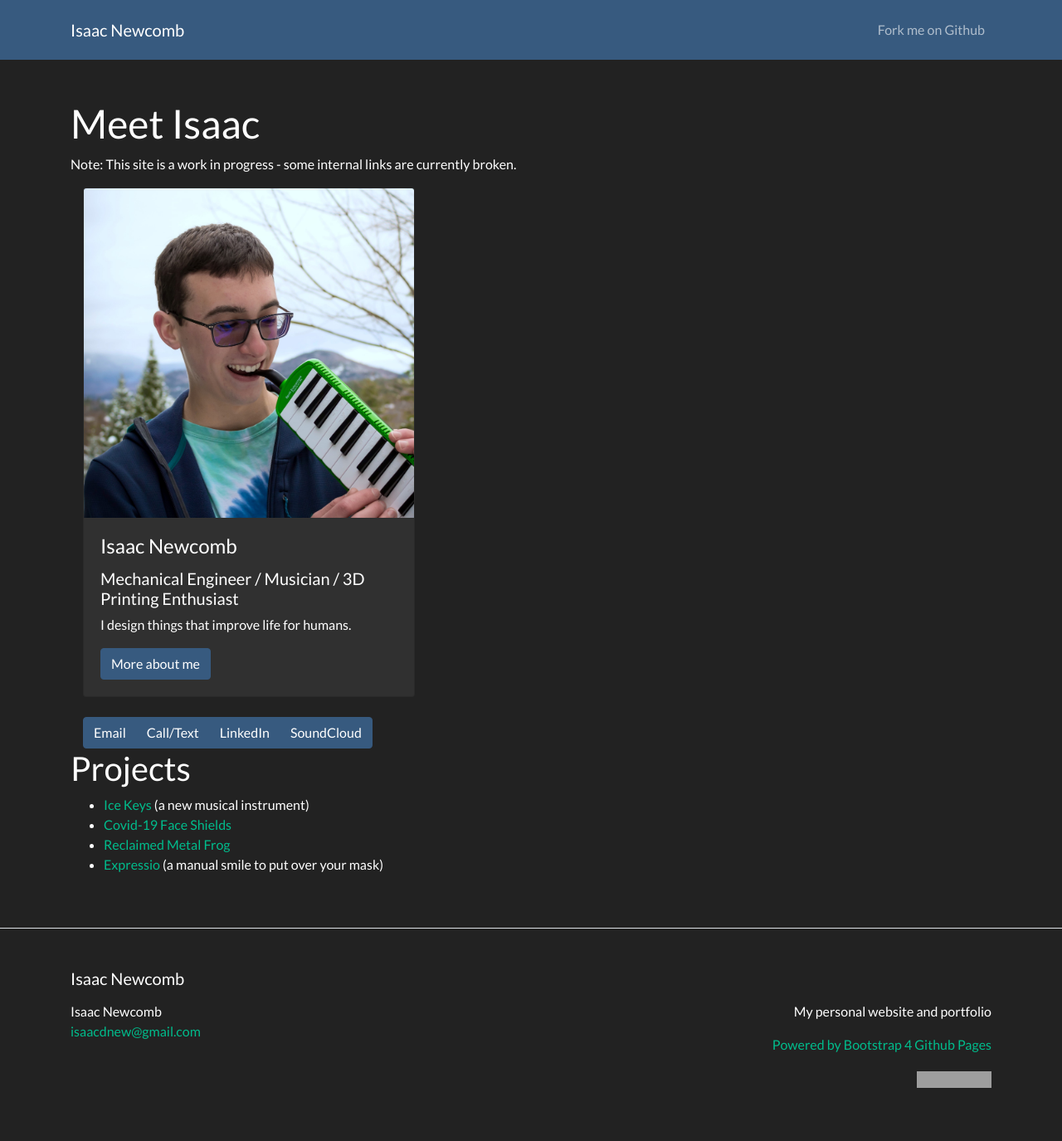
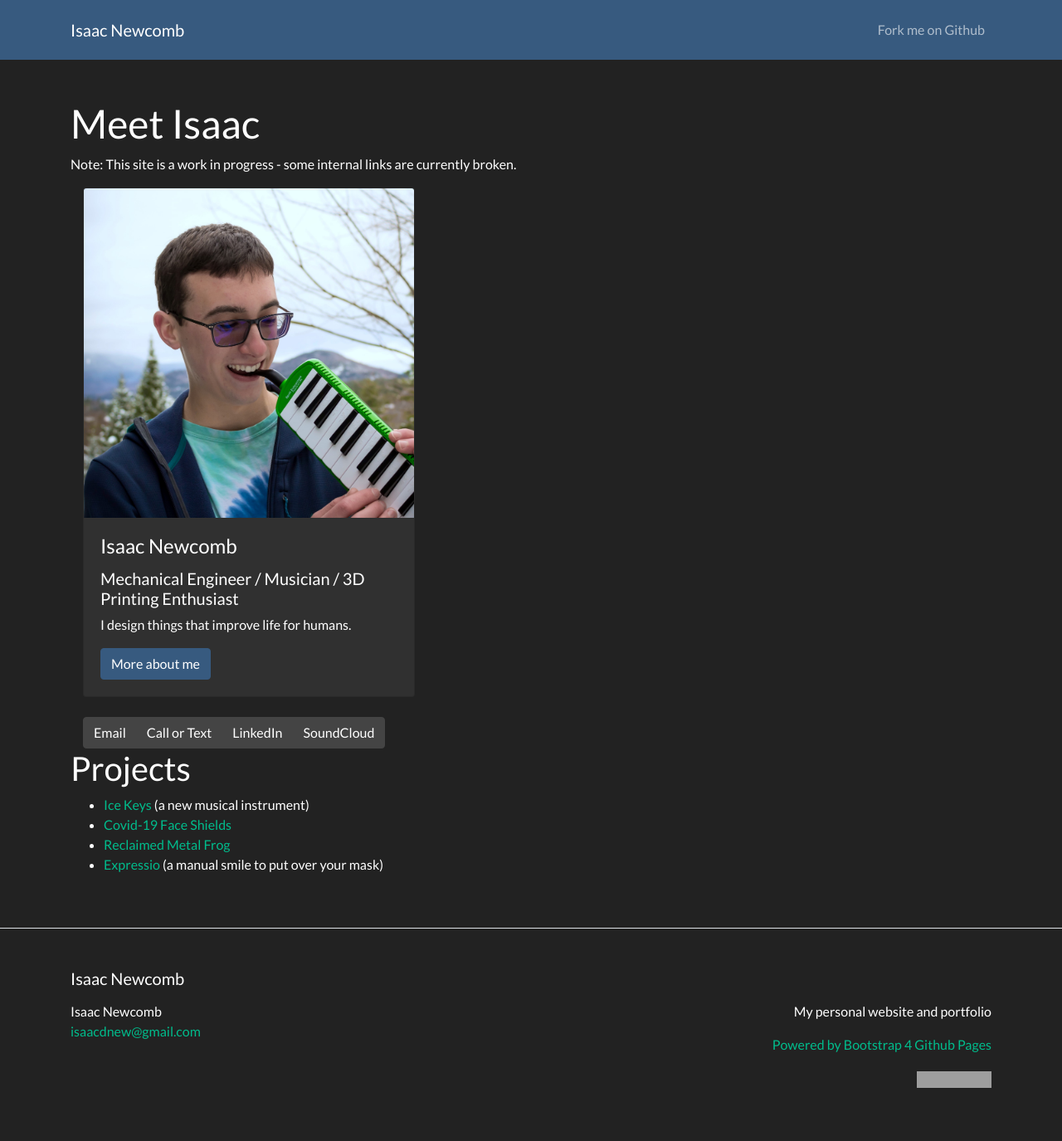
Before and after one commit to isaacdnew/isaacdnew.com, a Jekyll site: the page built from index.md, in a window 1280 px wide. Shown: the whole page at 83% size. Built offline with Jekyll 4.4.1, drawn with Linux system fonts in a browser that asks for light colours; grey boxes are pictures that could not be loaded.

Commit message:
contact button group -> secondary color

```diff
--- a/index.md
+++ b/index.md
@@ -18,10 +18,10 @@ Note: This site is a work in progress - some internal links are currently broken
 	</div>
 	<br>
 	<div class="btn-group">
-		<a href="mailto:isaacdnew@gmail.com" class="btn btn-primary">Email</a>
-		<a href="tel:1-518-418-5518" class="btn btn-primary">Call/Text</a>
-		<a href="https://www.linkedin.com/in/isaacdnew" class="btn btn-primary">LinkedIn</a>
-		<a href="https://soundcloud.com/isaacnewcomb/" class="btn btn-primary">SoundCloud</a>
+		<a href="mailto:isaacdnew@gmail.com" class="btn btn-secondary">Email</a>
+		<a href="tel:1-518-418-5518" class="btn btn-secondary">Call or Text</a>
+		<a href="https://www.linkedin.com/in/isaacdnew" class="btn btn-secondary">LinkedIn</a>
+		<a href="https://soundcloud.com/isaacnewcomb/" class="btn btn-secondary">SoundCloud</a>
 	</div>
 </div>
 
```
